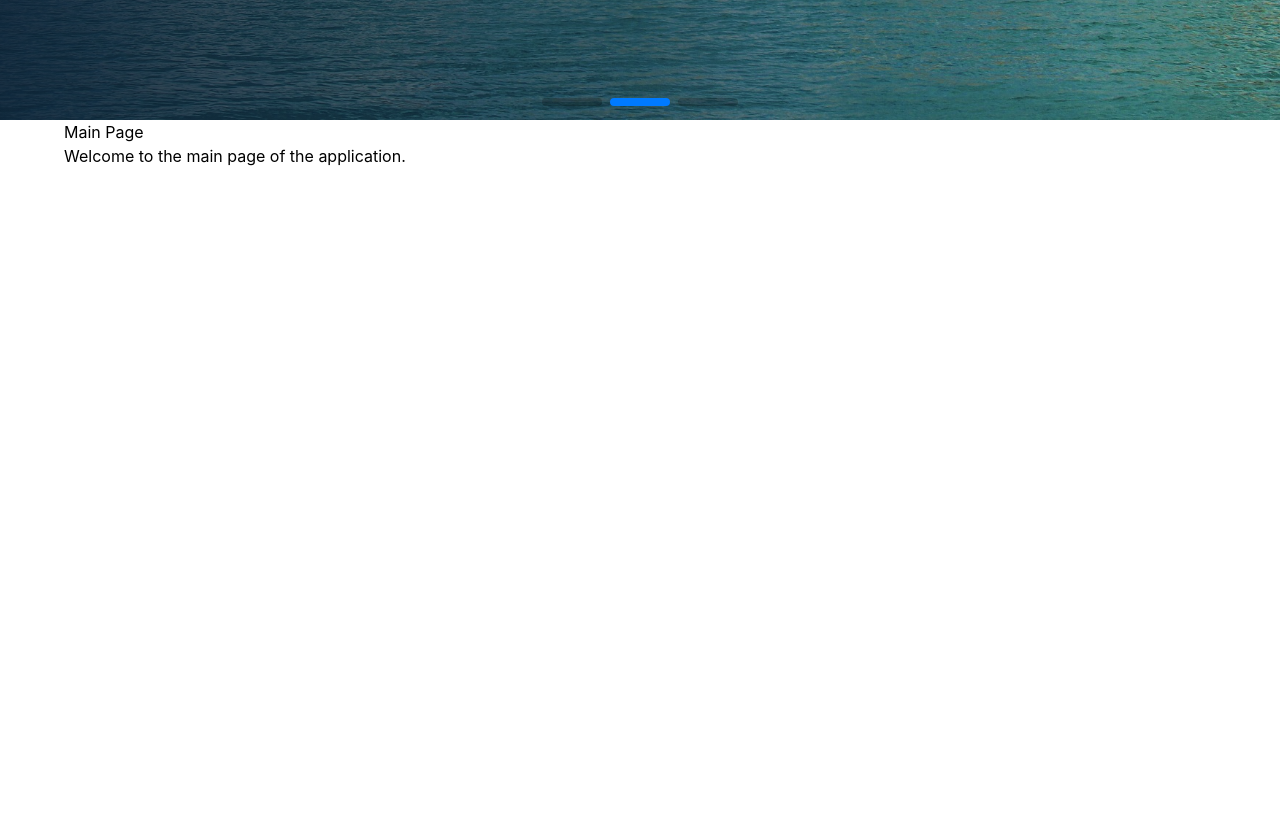
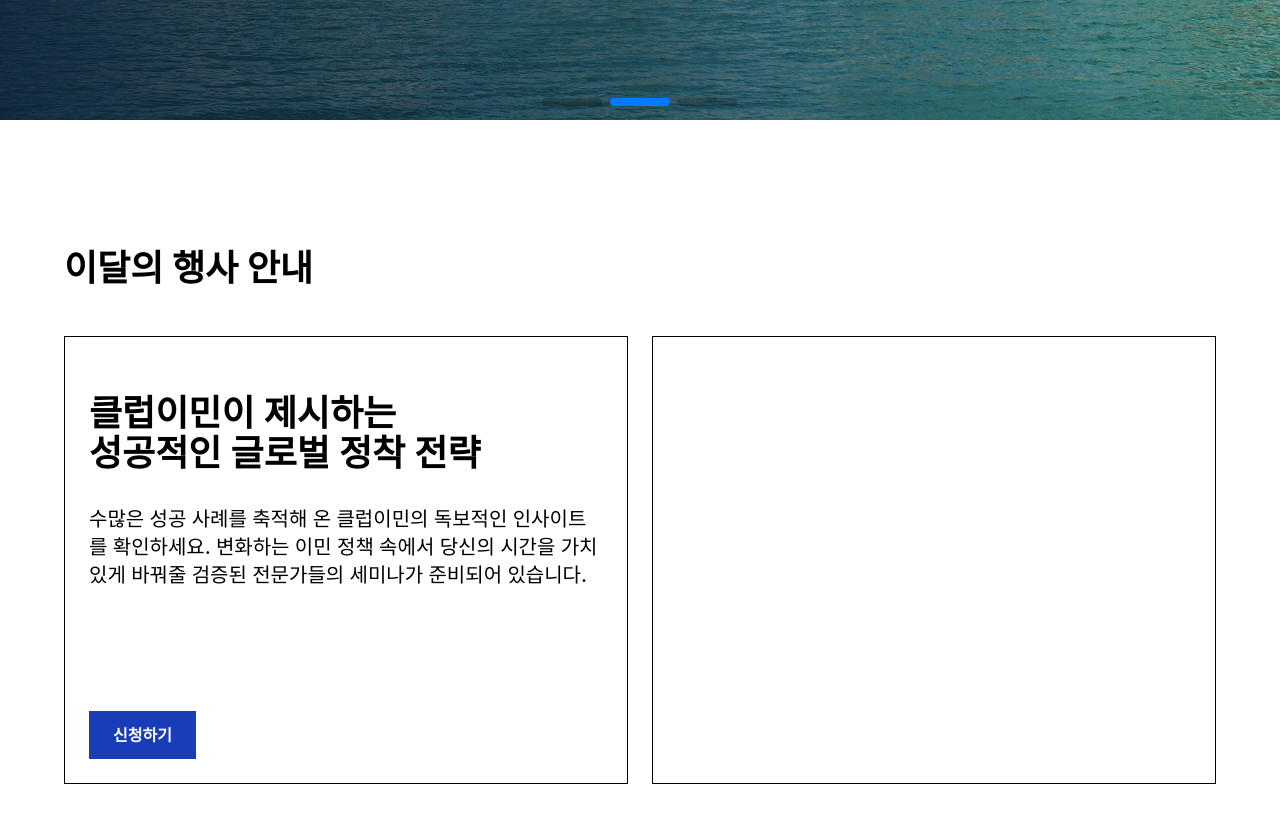
Before and after one commit to HochanKim/vite-project, a React (Vite) app: page / in a window 1280 px wide. Shown: the part 680-1502 px from the top of the page. Built offline with nearby package versions, Linux system fonts and the light colour scheme.

Commit message:
26.07.14 - 메인 페이지 두 번째 섹션 작업 중

```diff
--- a/src/App.jsx
+++ b/src/App.jsx
@@ -1,7 +1,7 @@
 import { useState, useEffect, use } from 'react'
 import './style/App.css'
-import Header from './components/layoutComponents/Header.jsx'; // 헤더 추가
-import MainPage from './pages/Index.jsx' // 메인 페이지 추가
+import Header from './components/layout/Header.jsx'; // 헤더 추가
+import MainPage from './pages/Index.jsx'; // 메인 페이지 추가
 
 
 function App() {
--- /dev/null
+++ b/src/components/common/Button.jsx
@@ -0,0 +1,43 @@
+import React, { useState, useEffect } from 'react';
+
+function Button({
+    // 버튼에서 사용 할 파라미터 지정
+    children,
+    variant = "primary",
+    size = "md",
+    className = "",
+    onClick,
+    type = "button",
+    disabled = false,
+}) {
+
+    const styles = {
+        // 기본적인 버튼 스타일 지정
+        primary:
+            "bg-blue-800 hover:bg-blue-500 text-white",
+        secondary:
+            "bg-white border border-gray-300 hover:bg-gray-100",
+        special:
+            "bg-[#ffd700] hover:bg-[#A98352] text-white"
+    }
+
+    return(
+        <button
+            onClick={onClick}
+            className={`
+                px-6
+                py-3
+                font-semibold
+                transition-all
+                duration-300
+                cursor-pointer
+                ${styles[variant]}
+                ${className}
+            `}
+        >
+            {children}
+        </button>
+    )
+}
+
+export default Button;
--- a/src/components/layoutComponents/Header.jsx
+++ b/src/components/layout/Header.jsx
@@ -20,7 +20,8 @@
          mx-auto
          flex
          items-center
-         justify-between py-4`
+         justify-between
+         py-4`
        }
       >
         {/* 회사 로고 */}
--- /dev/null
+++ b/src/components/mainPage/MonthlyEvent.jsx
@@ -0,0 +1,80 @@
+import React, { useState, useContext } from 'react';
+import { useNavigate } from 'react-router-dom';
+import Button from '../common/Button.jsx';
+
+// CSS 설정
+const h1Tag = `
+    text-4xl
+    font-bold
+    my-12`;
+
+const bannerText01 =`
+    font-semibold
+    text-4xl
+`;
+
+const bannerText02 =`
+    font-medium
+    text-xl
+`;
+
+function MonthlyEvent() {
+    // useNavigate를 활용한 페이지 이동
+    const moveTo = useNavigate();
+
+    return(
+        <section className={
+                `w-9/10
+                h-screen
+                mx-auto
+                box-border
+                py-20`
+            }
+        >
+            <h1 className={`${h1Tag}`}>이달의 행사 안내</h1>
+            <div className={
+                `h-full
+                 flex
+                 items-start
+                 justify-between`
+            }>
+                <div className={
+                    `border
+                    border-black
+                    box-border
+                    w-49/100
+                    h-7/10
+                    relative
+                    p-6`
+                }>
+                    <div className={`my-8 block`}>
+                        <p className={`${bannerText01}`}>
+                            클럽이민이 제시하는
+                        </p>
+                        <p className={`${bannerText01}`}>
+                            성공적인 글로벌 정착 전략
+                        </p>
+                    </div>
+                    <p className={`${bannerText02}`}>
+                        수많은 성공 사례를 축적해 온 클럽이민의 독보적인 인사이트를 확인하세요.
+                        변화하는 이민 정책 속에서 당신의 시간을 가치 있게 바꿔줄 검증된 전문가들의 세미나가 준비되어 있습니다.
+                    </p>
+                    <Button
+                        onClick={() => moveTo("/support/event")}
+                        className={
+                            `absolute
+                            bottom-6
+                            left-6`
+                    }>
+                        신청하기
+                    </Button>
+                </div>
+                <div className={`border border-black box-border w-49/100 h-7/10`}>
+
+                </div>
+            </div>
+        </section>
+    )
+}
+
+export default MonthlyEvent;
--- a/src/pages/index.jsx
+++ b/src/pages/index.jsx
@@ -1,21 +1,16 @@
-import { useState, useEffect, use } from 'react'
-import MyBanner from '../components/indexPage/MyBanner.jsx' // 배너 컴포넌트 추가
+import { useState, useEffect, use } from 'react';
+import MyBanner from '../components/mainPage/MyBanner.jsx'; // 배너 컴포넌트 추가
+import MonthlyEvent from '../components/mainPage/MonthlyEvent.jsx'; // 배너 컴포넌트 추가
 
 function MainPage() {
     // 홈페이지 메인 영역
     return (
-        <section>
-           {/* 배너 컴포넌트 추가 */}
+        <>
+            {/* 배너 컴포넌트 추가 */}
             <MyBanner />
-            <div className='
-                w-9/10
-                h-screen
-                mx-auto'
-            >
-                <h1>Main Page</h1>
-                <p>Welcome to the main page of the application.</p>
-            </div>
-        </section>
+            {/* 이달의 행사 안내 */}
+            <MonthlyEvent />
+        </>
     )
 }
 
```
Also changed, not shown: src/components/mainPage/MyBanner.jsx (renamed from src/components/indexPage/MyBanner.jsx, +9 -11 lines).
